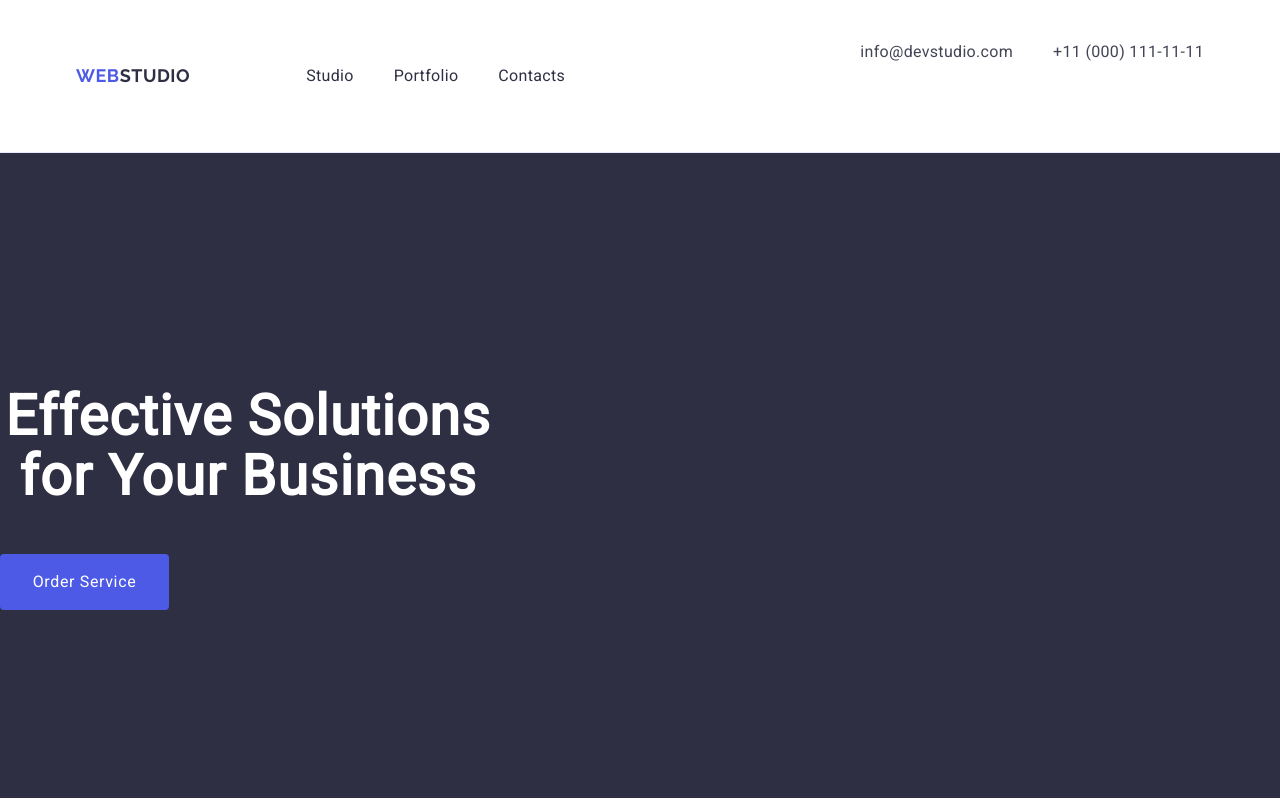
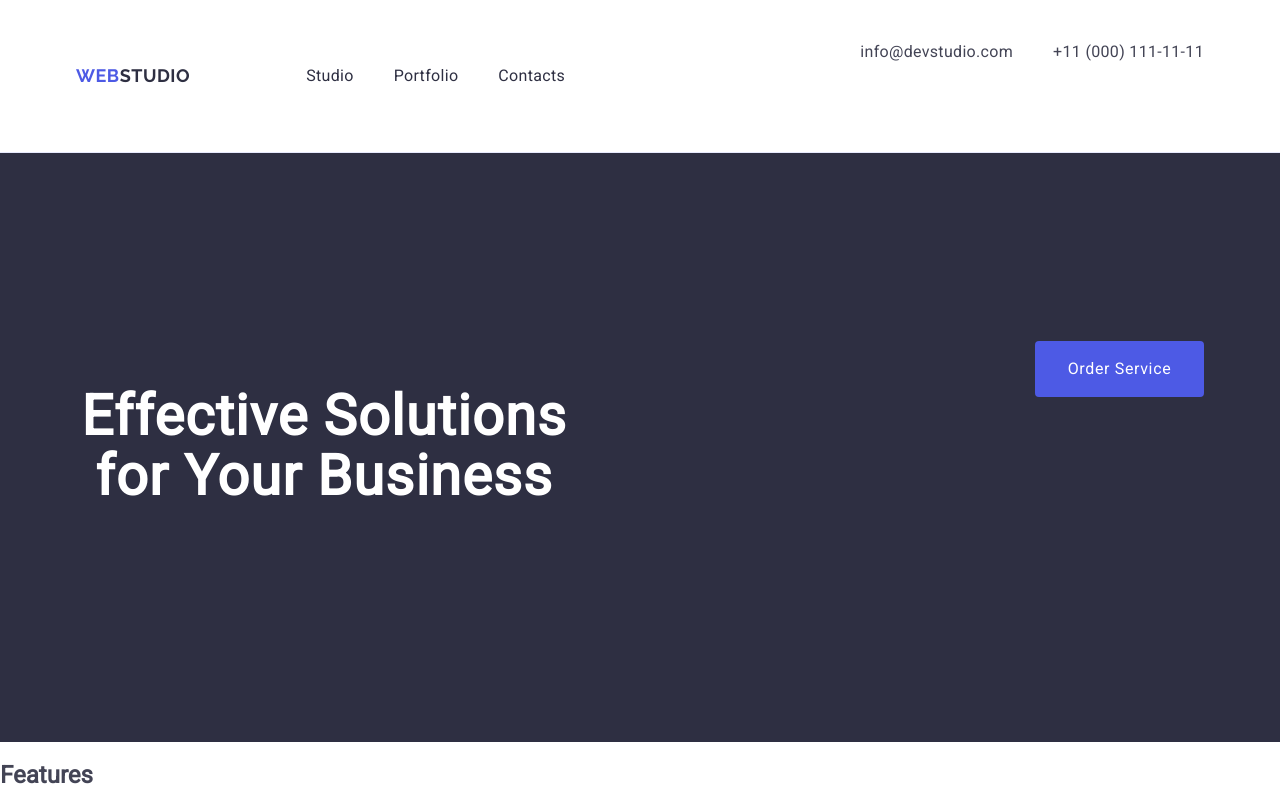
Before and after one commit to Alexashkaaaa/goit-markup-hw-03, a plain HTML site: page index.html in a window 1280 px wide. Shown: the top 800 px of the page. Drawn offline with nearby package versions, Linux system fonts and the light colour scheme.

Commit message:
add styles header

```diff
--- a/css/styles.css
+++ b/css/styles.css
@@ -128,7 +128,7 @@ a {
   padding: 0 15px;
   margin: 0 auto;
 }
-.header-conteiner {
+.conteiner {
   display: flex;
   justify-content: space-between;
 }
--- a/index.html
+++ b/index.html
@@ -22,7 +22,7 @@
   </head>
   <body>
     <header class="page-header">
-      <div class="conteiner header-conteiner">
+      <div class="conteiner">
         <nav class="header-nav">
           <a class="logo header-logo" href="./index.html"
             >Web<span class="logo-part">Studio</span></a
@@ -53,7 +53,7 @@
     </header>
     <main>
       <section class="section-one">
-        <div class="conteiner-one">
+        <div class="conteiner">
           <h1 class="title-one">Effective Solutions for Your Business</h1>
           <button class="button-type" style="cursor: pointer" type="button">
             Order Service
```
